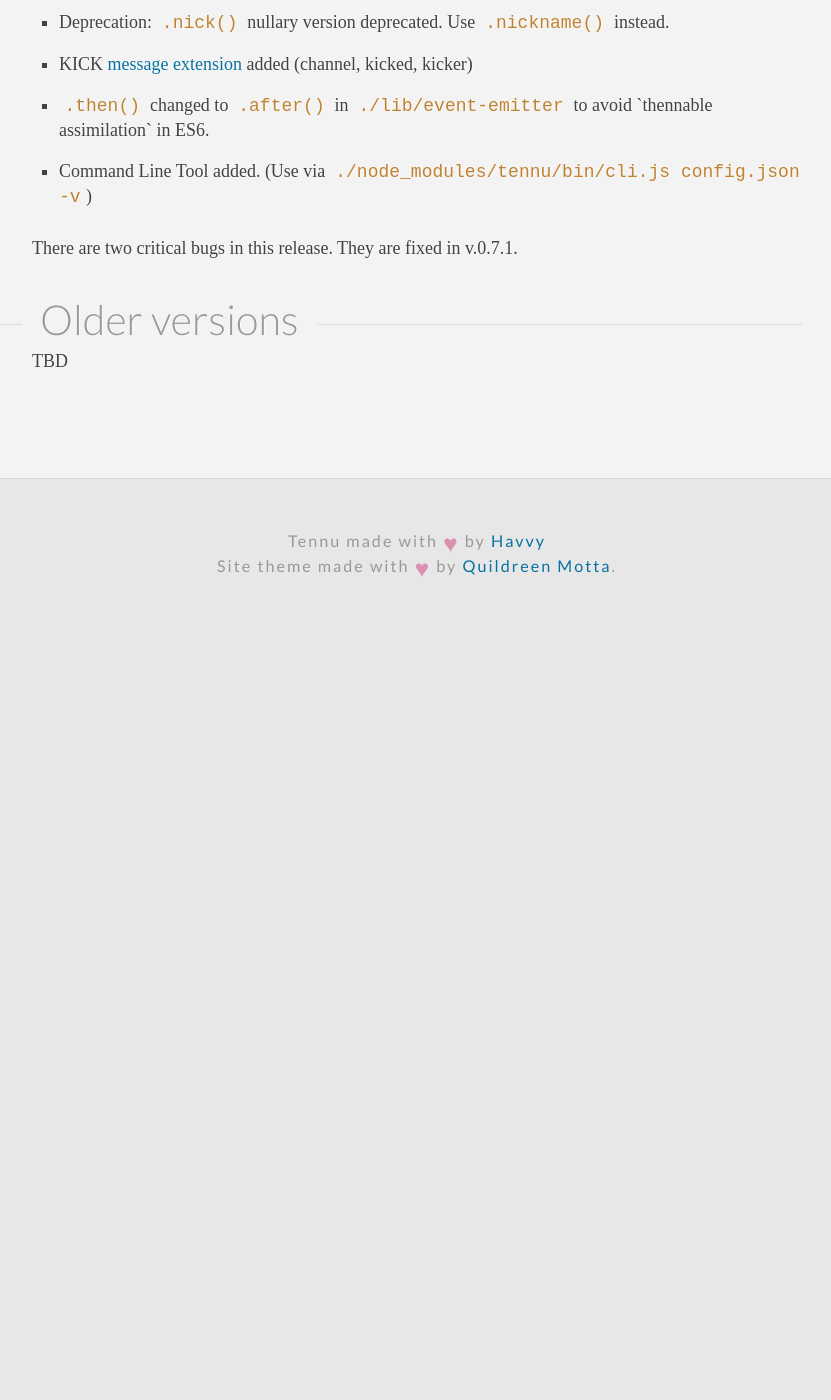
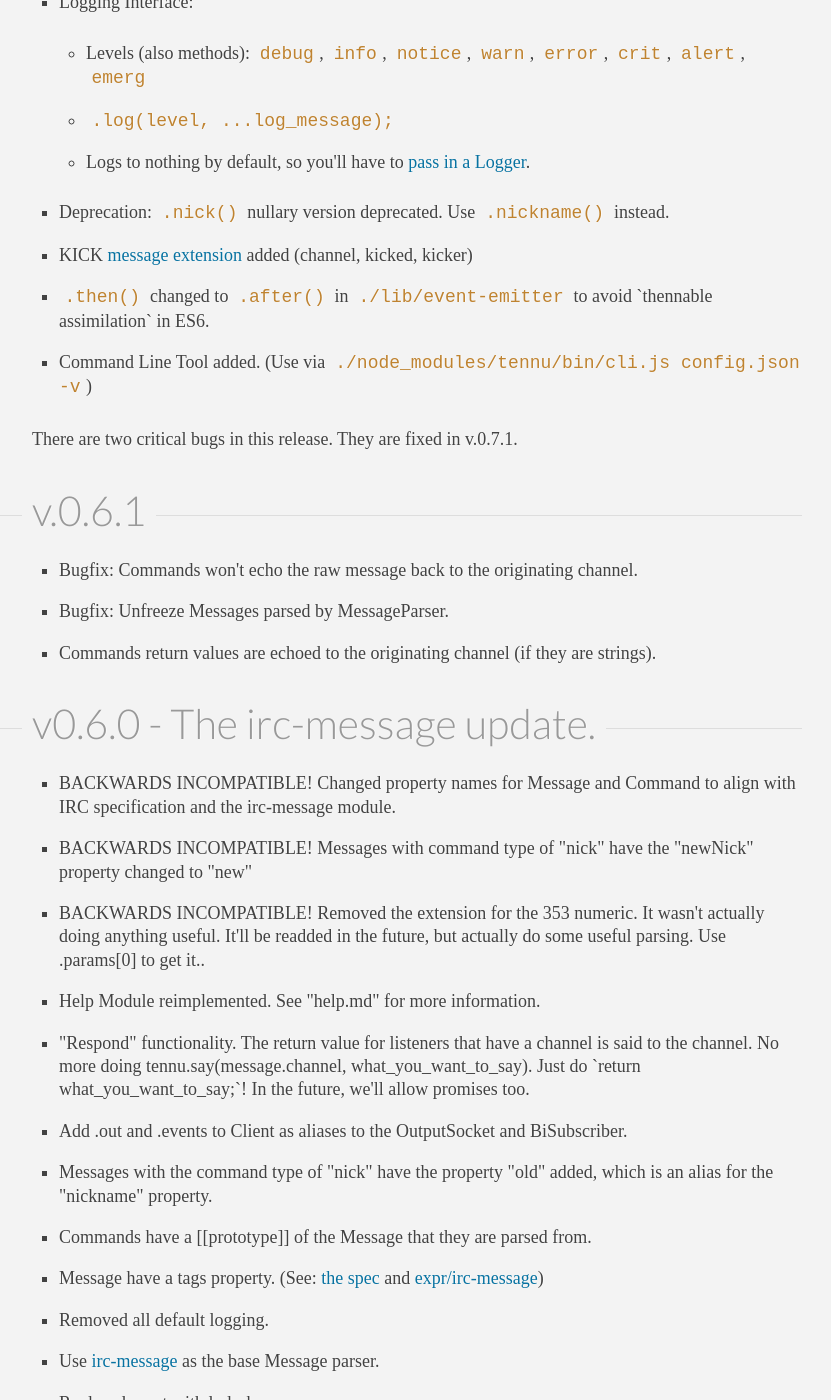
Before and after one commit to Tennu/tennu.github.io, a Jekyll site: the page built from documentation/changelog.html, in a window 1280 px wide and 1400 px high, scrolled down 8649 px. Shown: the whole window, without its empty margins (223-1054 px from the left). Built offline with Jekyll 4.4.1, drawn with Linux system fonts in a browser that asks for light colours; some web fonts are replaced; before the commit the page ends 9279 px from its top, so only the background shows below that; some of the changed text lies outside the part shown.

Commit message:
More Do(t)cs

```diff
--- a/documentation/changelog.html
+++ b/documentation/changelog.html
@@ -189,6 +189,10 @@
 <p>If you're using a <code>tennu_modules</code> directory, rename the directory to <code>tennu_plugins</code>.</p>
 <p>Anywhere in your code and documentation that you are using 'module', change it to 'plugin'.</p>
 
+<h3>Historical Notes</h3>
+
+<p>The change from calling them modules to plugins is because it was getting confusing to refer to a Node module and a Tennu module, and they really needed to be called something different. Looking at Tennu today, they should really be called components, but it's not worth breaking the ecosystem to rename them <i>again</i>.
+
 <h2>v0.8.4</h2>
 
 <ul>
@@ -218,7 +222,7 @@
 <ul>
     <li>Added <code>disable-help</code> to <a href="/documentation/api/configuration">configuration</a> for disabling the help plugin.</li>
     <li><a href="/documentation/api/response">Response can now be an object.</a></li>
-    <li>Added <a href="https://fez.github.io/">fez</a> and <a href="http://sweetjs.org">sweet.js</a> to start a build process. Only tests are built in this version.</li>
+    <li>Added <a href="https://fez.github.io/">fez</a> and <a href="//sweetjs.org">sweet.js</a> to start a build process. Only tests are built in this version.</li>
 </ul>
 
 <h2>v0.8.1</h2>
@@ -235,7 +239,7 @@
     <li>Beginning promise support by allowing <a href="/documentation/api/response">response</a> object to be a promise for its respective type.</li>
     <li>Moved nickname tracking code to its own module.</li>
     <li>
-        <p>Updated to <a href="https://npmjs.org/package/tennu-modules"><code>tennu-modules</code></a> v.2.0.x.</p>
+        <p>Updated to <a href="//npmjs.org/package/tennu-plugins"><code>tennu-modules</code></a> v.2.0.x.</p>
         <p>Modules are now objects with the following properties:</p>
         <ul>
             <li>init</li>
@@ -304,6 +308,138 @@
 
 <p class="notice">There are two critical bugs in this release. They are fixed in v.0.7.1.</p>
 
-<h2> Older versions </h2>
+<h2>v.0.6.1</h2>
 
-TBD
+<ul>
+    <li>Bugfix: Commands won't echo the raw message back to the originating channel.</li>
+    <li>Bugfix: Unfreeze Messages parsed by MessageParser.</li>
+    <li>Commands return values are echoed to the originating channel (if they are strings).</li>
+</ul>
+
+<h2>v0.6.0 - The irc-message update.</h2>
+
+<ul>
+    <li>BACKWARDS INCOMPATIBLE! Changed property names for Message and Command to align with IRC specification and the irc-message module.</li>
+    <li>BACKWARDS INCOMPATIBLE! Messages with command type of "nick" have the "newNick" property changed to "new"</li>
+    <li>BACKWARDS INCOMPATIBLE! Removed the extension for the 353 numeric. It wasn't actually doing anything useful. It'll be readded in the future, but actually do some useful parsing. Use .params[0] to get it..</li>
+    <li>Help Module reimplemented. See "help.md" for more information.</li>
+    <li>"Respond" functionality. The return value for listeners that have a channel is said to the channel. No more doing tennu.say(message.channel, what_you_want_to_say). Just do `return what_you_want_to_say;`! In the future, we'll allow promises too.</li>
+    <li>Add .out and .events to Client as aliases to the OutputSocket and BiSubscriber.</li>
+    <li>Messages with the command type of "nick" have the property "old" added, which is an alias for the "nickname" property.</li>
+    <li>Commands have a [[prototype]] of the Message that they are parsed from.</li>
+    <li>Message have a tags property. (See: <a href="//ircv3.org/specification/message-tags-3.2">the spec</a> and <a href="//github.com/expr/irc-message">expr/irc-message</a>)</li>
+    <li>Removed all default logging.</li>
+    <li>Use <a href="https://github.com/expr/irc-message">irc-message</a> as the base Message parser.</li>
+    <li>Replaced mout with lodash.</li>
+    <li>Removed Grunt.js</li>
+    <li>Bugfix: Multiple spaces between words will not mess up commands and message parsing. Thanks expr for reporting.</li>
+    <li>Bugfix: Arbitrary events won't fire when passed incomplete messages from server (fixed in <a href="//npmjs.org/package/irc-socket">irc-socket</a>)</li>
+    <li>Bug: On command, the client will echo the raw message to the channel.</li>
+</ul>
+
+<h2>v0.5.3</h2>
+
+<ul>
+    <li>Hotfix: this._name() doesn't exist in CommandParser</li>
+</ul>
+
+<h2>v0.5.2</h2>
+
+<ul>
+    <li>Require 1.0.1 of simple-irc-socket for logging.</li>
+</ul>
+
+<h3>Historical Note</h3>
+
+<p>The package <a href="//npmjs.org/package/irc-socket">irc-socket</a> was originally called "simple-irc-socket". Since calling things "simple" in their name is a bad idea, it was quickly dropped.</p>
+
+<h2>v0.5.1</h2>
+
+<ul>
+    <li>Fixed OutputSocket.ctcp and OutputSocket.act</li>
+</ul>
+
+<h2>v0.5.0 - The Tennu Update</h2>
+
+<ul>
+    <li>Moved <a href="//npmjs.org/package/tennu-plugins">module system</a> to its own project.</li>
+    <li>Module system completely revamped.</li>
+    <li>Module loading via name and tennu_modules directory-tree climb.</li>
+    <li>Modules no longer have internal 'name' property.</li>
+    <li>Moved <a href="//npmjs.org/package/irc-socket">IRC socket</a> to its own project.</li>
+    <li>Got the project building again.</li>
+    <li>Renamed from NRC (Node Relay Client) to Tennu</li>
+</ul>
+
+<h3>Historical Notes</h3>
+
+<p>This project used to be called Node Relay Client. This was because Havvy was uncreative with names. During the v.0.5.0 update, the project was renamed such that it was easier to call the project by something unique. Good thing too, since Node.js has forks nowadays.</p>
+
+<h2>v0.4.4</h2>
+
+<ul>
+    <li>Made dependency injection argument of Client optional.</li>
+    <li>Started the ChunkedMessageParser. Not working.</li>
+</ul>
+
+<h2>v0.4.3</h2>
+
+<ul>
+    <li>Nrc class renamed to Client.</li>
+    <li>`whois` method added to IrcOutputSocket/Client</li>
+    <li>Moved startup stuff from IrcMessageHandler to Client.</li>
+    <li>Internal: Removed config parameter from IrcMessageHandler constructor. :)</li>
+    <li>Testing of 'say', 'part', and 'quit' of the IrcOutputSocket.</li>
+</ul>
+
+<h2>v0.4.2 (Unreleased)</h2>
+
+<ul>
+    <li>Renamed classes.</li>
+    <li>Added an IrcOutputSocket class. NRC absorbs it of course.</li>
+    <li>Added everything to the index.</li>
+    <li>Got Dependency Injection for all non-structure objects.</li>
+    <li>Added `userhost` method to IrcOutputSocket/NRC.</li>
+</ul>
+
+<h2>v0.4.1</h2>
+
+<ul>
+    <li>Added a new test for Message Handlers.</li>
+</ul>
+
+<h3>Historical Notes</h3>
+
+<p>Oh hah...pushing out a new release just because there are more tests.</p>
+
+<h2>v0.4.0 - The Module update</h2>
+
+<ul>
+    <li>Event listeners are no longer bound to 'nrc'.</li>
+    <li>Message and Command objects use 'args' instead of 'params/parameters'. This follows the same naming convention that node-irc uses.</li>
+    <li>Default NRC Modules are refactored so that they return a function that returns a module.</li>
+    <li>ModuleSubscriber.requires() interface contract changed so that it takes a one-arg constructor (that arg being the NRC object for the server the module will be on) that returns a module.</li>
+    <li>Module contract gains additional optional field for dependencies: + dependencies(undefined U ModuleExports): List[String] U undefined</li>
+    <li>Only the server module works.</li>
+</ul>
+
+<h2>v0.3.0</h2>
+
+<ul>
+    <li>Removal of the Protocols dependency. There's no logging at the moment.</li>
+    <li>Modules are moved to their own object.</li>
+    <li>BiSubscriber handlers the subscribing of events to either the IRCMessageEmitter or the IRCCommandEmitter.</li>
+    <li>Default NRC Modules are disabled (until the next version)</li>
+</ul>
+
+<h2>v0.2.0</h2>
+
+<ul>
+    <li>Module system added.</li>
+</ul>
+
+<h2>v0.1.0</h2>
+
+<ul>
+    <li>Rewrite of original nrc module.</li>
+</ul>
--- a/plugins/index.html
+++ b/plugins/index.html
@@ -14,7 +14,7 @@
   <li><a href="user">User</a></li>
   <li><a href="channel">Channel</a></li>
   <li><a href="server">Server</a></li>
-  <li><a href="actions">Actions</a></li>
+  <li><a href="action">Action</a></li>
 </ul>
 
 <h2>Downloadable Plugins</h2>
```
Also changed, not shown: plugins/admin.md (+0 -13 lines), plugins/control.md (+33 -1 lines).
